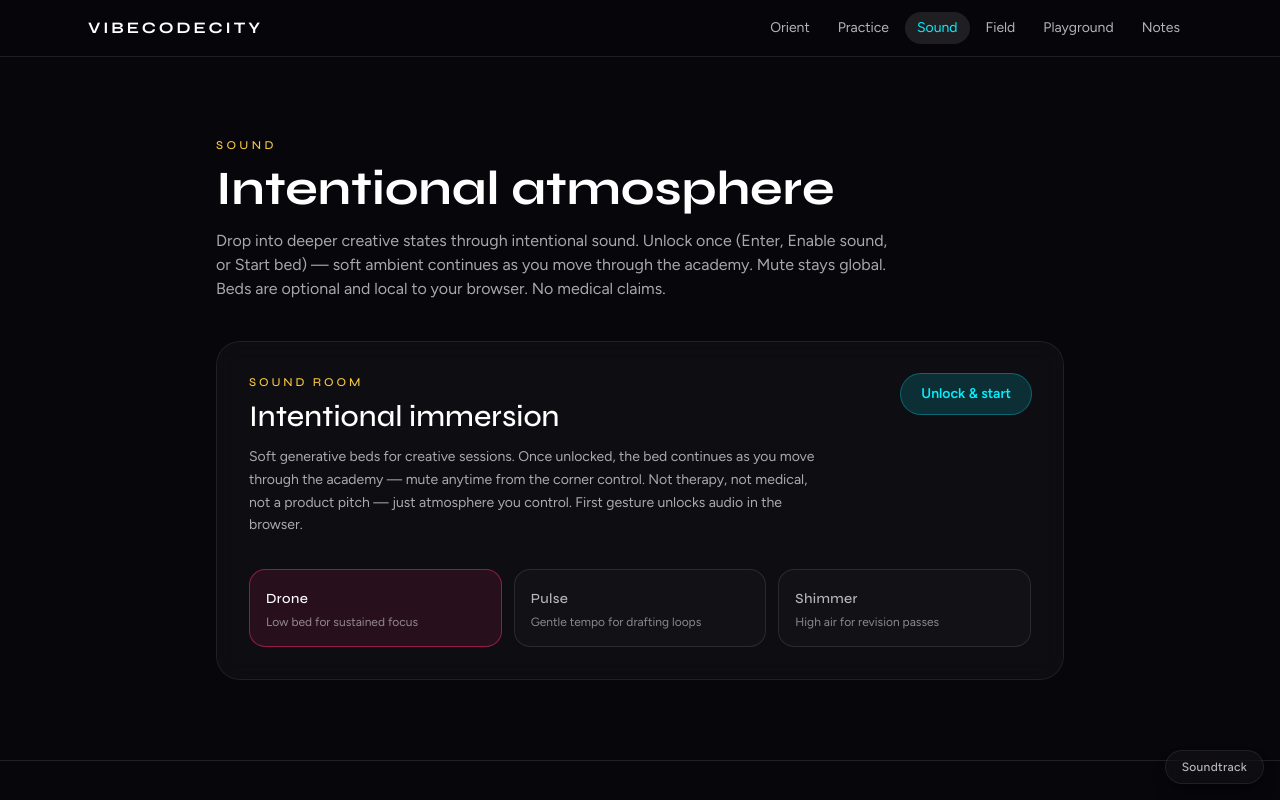
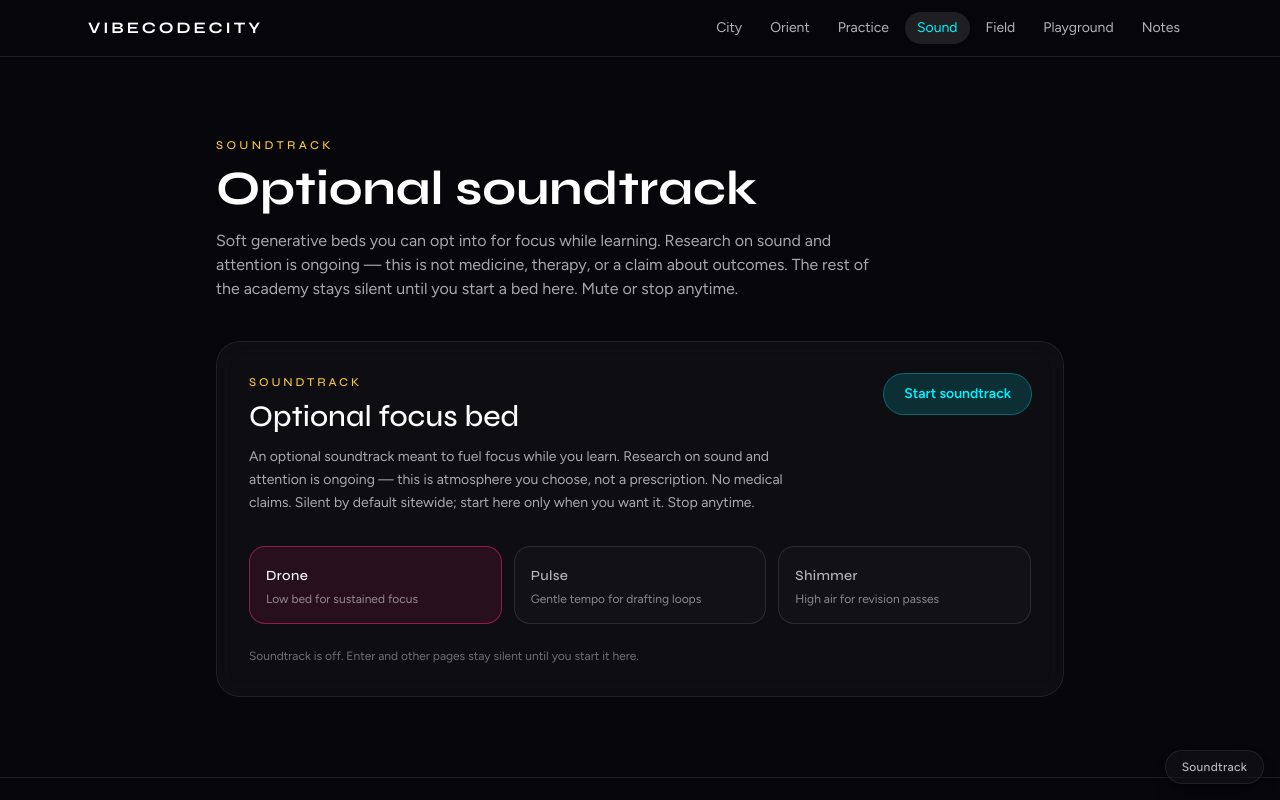
Before and after one commit to WisemanfromtheHighlands/VibeCodeCity, a Next.js app: page /sound in a window 1280 px wide. Shown: the top 800 px of the page. Built offline with nearby package versions, Linux system fonts and the light colour scheme.

Commit message:
Soundtrack opt-in copy; Nav City link; /city page shell

```diff
--- /dev/null
+++ b/src/app/city/CityClient.tsx
@@ -0,0 +1,46 @@
+"use client";
+
+import dynamic from "next/dynamic";
+import Link from "next/link";
+
+const CityGlimpse = dynamic(
+  () => import("@/components/city/CityGlimpse").then((m) => m.CityGlimpse),
+  {
+    ssr: false,
+    loading: () => (
+      <div className="flex h-[calc(100dvh-8rem)] min-h-[70vh] items-center justify-center rounded-3xl border border-white/10 bg-void">
+        <p className="font-display text-sm tracking-wide text-white/50">Loading district…</p>
+      </div>
+    ),
+  },
+);
+
+export function CityClient() {
+  return (
+    <div className="mx-auto max-w-6xl px-4 py-10 sm:px-6 lg:py-12">
+      <div className="mb-6 flex flex-wrap items-end justify-between gap-4">
+        <div>
+          <p className="font-display text-xs tracking-[0.28em] text-cyan">CITY GLIMPSE</p>
+          <h1 className="mt-2 font-display text-3xl font-bold text-white sm:text-4xl">
+            Nocturnal district
+          </h1>
+          <p className="mt-3 max-w-2xl text-sm leading-relaxed text-white/65 sm:text-base">
+            A hyperfuture plaza — rave neon on void, solarpunk glow on the edges. Click{" "}
+            <span className="text-white/90">Look around</span>, then walk (WASD) or orbit. Buildings
+            are portals into the academy.
+          </p>
+        </div>
+        <Link href="/orientation" className="text-sm text-white/55 transition hover:text-cyan">
+          Prefer a map? Orient →
+        </Link>
+      </div>
+
+      <CityGlimpse variant="full" />
+
+      <p className="mt-4 text-center text-xs text-white/40">
+        Click a glowing label — Orient, Practice, Field, or Sound (soundtrack room). Esc releases
+        mouse look. Reduced-motion uses a slow orbit.
+      </p>
+    </div>
+  );
+}
--- /dev/null
+++ b/src/app/city/page.tsx
@@ -0,0 +1,11 @@
+import type { Metadata } from "next";
+import { CityClient } from "./CityClient";
+
+export const metadata: Metadata = {
+  title: "City",
+  description: "Navigate a nocturnal solarpunk district — academy portals in neon on void.",
+};
+
+export default function CityPage() {
+  return <CityClient />;
+}
--- a/src/app/page.tsx
+++ b/src/app/page.tsx
@@ -29,7 +29,7 @@ export default function HomePage() {
       </section>
 
       <section className="border-y border-white/10 bg-white/[0.02]">
-        <div className="mx-auto grid max-w-6xl gap-8 px-4 py-16 sm:px-6 md:grid-cols-3">
+        <div className="mx-auto grid max-w-6xl gap-8 px-4 py-16 sm:px-6 sm:grid-cols-2 lg:grid-cols-4">
           {[
             {
               title: "Orient",
@@ -37,9 +37,14 @@ export default function HomePage() {
               body: "New here? What this place is, how a visit works, and a plain path from zero to fluent.",
             },
             {
-              title: "Sound",
+              title: "City",
+              href: "/city",
+              body: "Step into a nocturnal district. Look around, walk the plaza, and enter academy portals.",
+            },
+            {
+              title: "Soundtrack",
               href: "/sound",
-              body: "Unlock once — soft ambient can follow you sitewide. Mute anytime. Atmosphere, not therapy.",
+              body: "Optional focus beds — opt in here only. Research ongoing. No medical claims. Silent by default.",
             },
             {
               title: "Tuning Field",
--- a/src/app/sound/page.tsx
+++ b/src/app/sound/page.tsx
@@ -2,20 +2,20 @@ import type { Metadata } from "next";
 import { SoundImmersion } from "@/components/SoundImmersion";
 
 export const metadata: Metadata = {
-  title: "Sound",
+  title: "Soundtrack",
 };
 
 export default function SoundPage() {
   return (
     <div className="mx-auto max-w-4xl px-4 py-16 sm:px-6 lg:py-20">
-      <p className="font-display text-xs tracking-[0.28em] text-solar-gold">SOUND</p>
+      <p className="font-display text-xs tracking-[0.28em] text-solar-gold">SOUNDTRACK</p>
       <h1 className="mt-3 font-display text-4xl font-bold text-white sm:text-5xl">
-        Intentional atmosphere
+        Optional soundtrack
       </h1>
       <p className="mt-4 max-w-2xl text-white/65">
-        Drop into deeper creative states through intentional sound. Unlock once (Enter, Enable sound,
-        or Start bed) — soft ambient continues as you move through the academy. Mute stays global.
-        Beds are optional and local to your browser. No medical claims.
+        Soft generative beds you can opt into for focus while learning. Research on sound and
+        attention is ongoing — this is not medicine, therapy, or a claim about outcomes. The rest of
+        the academy stays silent until you start a bed here. Mute or stop anytime.
       </p>
       <div className="mt-10">
         <SoundImmersion />
--- a/src/components/Nav.tsx
+++ b/src/components/Nav.tsx
@@ -6,6 +6,7 @@ import { useState } from "react";
 import { motion, AnimatePresence } from "framer-motion";
 
 const links = [
+  { href: "/city", label: "City" },
   { href: "/orientation", label: "Orient" },
   { href: "/practice", label: "Practice" },
   { href: "/sound", label: "Sound" },
--- a/src/components/SoundImmersion.tsx
+++ b/src/components/SoundImmersion.tsx
@@ -10,9 +10,10 @@ const tones: { id: ToneId; label: string; blurb: string }[] = [
 ];
 
 /**
- * Sound room UI for the shared sitewide ambient bed.
- * Does not own audio lifecycle — AudioProvider / lib/audio singleton does —
- * so leaving this page no longer kills the bed.
+ * Optional soundtrack room. Explicit opt-in only —
+ * unlock does not start audio; Start soundtrack does.
+ * Leaving this page does not start sound elsewhere.
+ * If you already started the bed, it may continue until you stop it.
  */
 export function SoundImmersion() {
   const {
@@ -28,29 +29,28 @@ export function SoundImmersion() {
   } = useAudioUi();
 
   const toggle = async () => {
-    if (!unlocked) {
-      const ok = await unlock();
-      if (!ok) return;
-      return;
-    }
     if (ambientPlaying) {
       stopAmbientBed();
       return;
     }
+    if (!unlocked) {
+      const ok = await unlock();
+      if (!ok) return;
+    }
     const ok = startAmbient();
-    if (ok && muted) setMuted(false);
+    if (ok) setMuted(false);
   };
 
   return (
     <div className="surface rounded-3xl p-6 sm:p-8">
       <div className="flex flex-wrap items-start justify-between gap-4">
         <div>
-          <p className="font-display text-xs tracking-[0.24em] text-solar-gold">SOUND ROOM</p>
-          <h2 className="mt-2 font-display text-2xl text-white sm:text-3xl">Intentional immersion</h2>
+          <p className="font-display text-xs tracking-[0.24em] text-solar-gold">SOUNDTRACK</p>
+          <h2 className="mt-2 font-display text-2xl text-white sm:text-3xl">Optional focus bed</h2>
           <p className="mt-3 max-w-xl text-sm leading-relaxed text-white/65">
-            Soft generative beds for creative sessions. Once unlocked, the bed continues as you move
-            through the academy — mute anytime from the corner control. Not therapy, not medical, not
-            a product pitch — just atmosphere you control. First gesture unlocks audio in the browser.
+            An optional soundtrack meant to fuel focus while you learn. Research on sound and
+            attention is ongoing — this is atmosphere you choose, not a prescription. No medical
+            claims. Silent by default sitewide; start here only when you want it. Stop anytime.
           </p>
         </div>
         <button
@@ -58,7 +58,7 @@ export function SoundImmersion() {
           onClick={() => void toggle()}
           className="rounded-full bg-cyan/15 px-5 py-2.5 text-sm font-semibold text-cyan ring-1 ring-cyan/40 transition duration-medium ease-organic hover:bg-cyan/25"
         >
-          {ambientPlaying ? "Stop bed" : unlocked ? "Start bed" : "Unlock & start"}
+          {ambientPlaying ? "Stop soundtrack" : "Start soundtrack"}
         </button>
       </div>
 
@@ -81,15 +81,13 @@ export function SoundImmersion() {
         ))}
       </div>
 
-      {unlocked && (
-        <p className="mt-6 text-xs text-white/40">
-          {ambientPlaying
-            ? muted
-              ? "Ambient is running sitewide — currently muted."
-              : "Ambient is running sitewide. Leave this page; the bed stays with you."
-            : "Ambient is paused. Start the bed, or tap Enable sound elsewhere after a gesture."}
-        </p>
-      )}
+      <p className="mt-6 text-xs text-white/40">
+        {ambientPlaying
+          ? muted
+            ? "Soundtrack is running — currently muted from the corner control."
+            : "Soundtrack is on. Leave this page if you like; stop here or mute anytime. Nothing else auto-starts it."
+          : "Soundtrack is off. Enter and other pages stay silent until you start it here."}
+      </p>
     </div>
   );
 }
```
